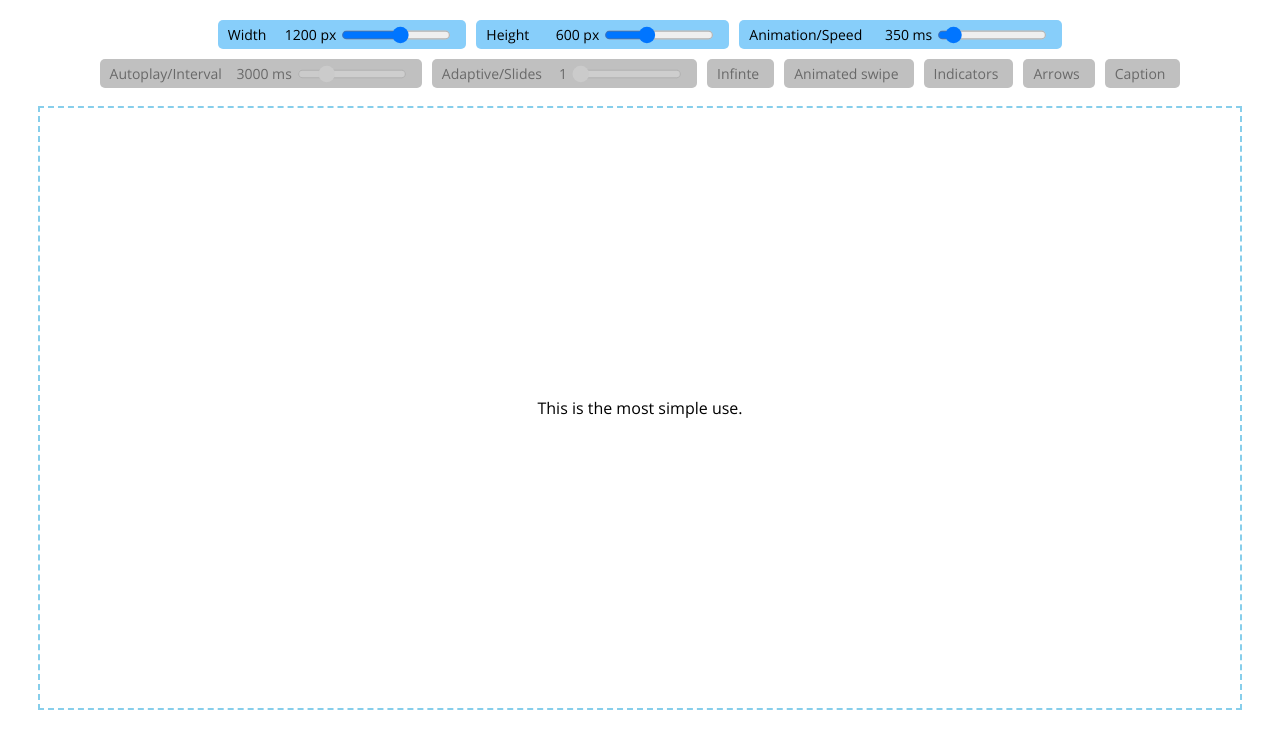
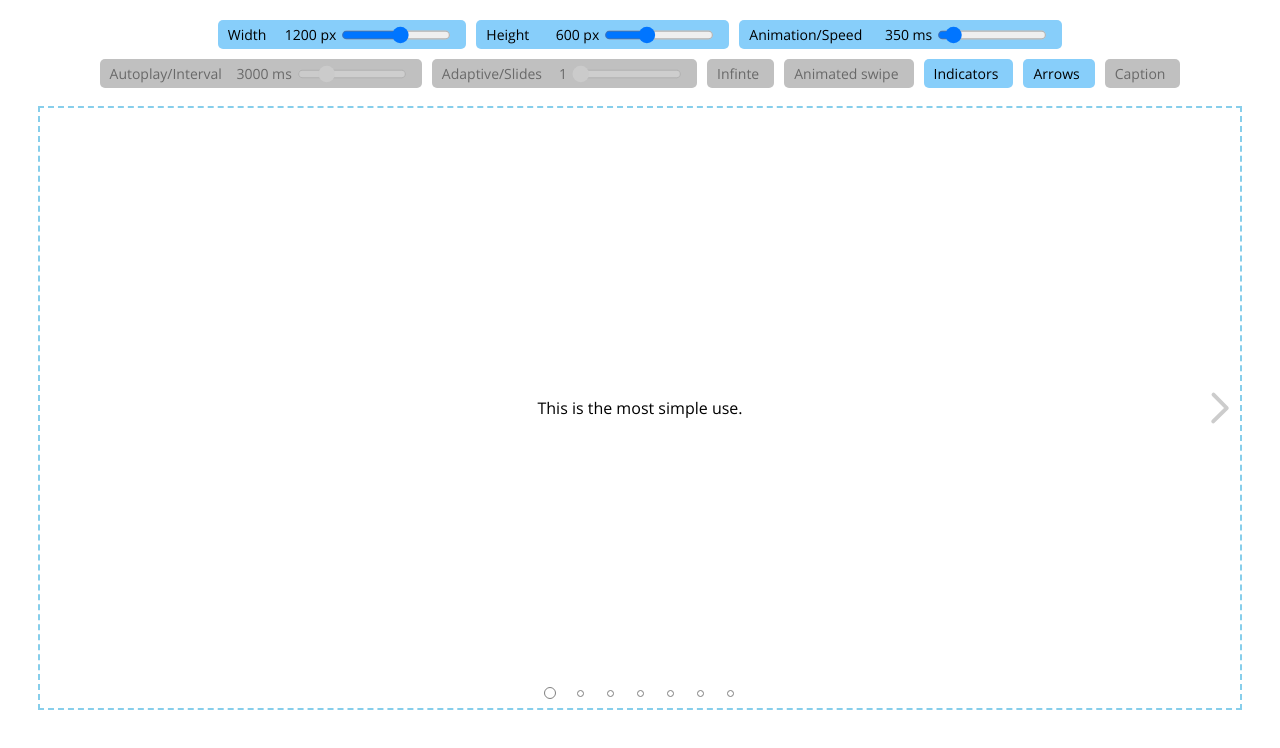
Before and after one commit to vadigru/react-slider, a React app: page / in a window 1280 px wide. Shown: the top 748 px of the page. Built offline with nearby package versions, Linux system fonts and the light colour scheme.

Commit message:
Updates readme and app.jsx

```diff
--- a/src/components/app/app.jsx
+++ b/src/components/app/app.jsx
@@ -11,8 +11,8 @@ const App = () => {
       // caption={true}
       // autoplay={true}
       // autoplayDelay={2000}
-      // indicators={true}
-      // arrows={true}
+      indicators={true}
+      arrows={true}
       // adaptiveSlides={true}
       // animatedSwipe={true}
       // animationTime={350}
```
Also changed, not shown: 1 other file (tests, documents, lock files or other folders).
